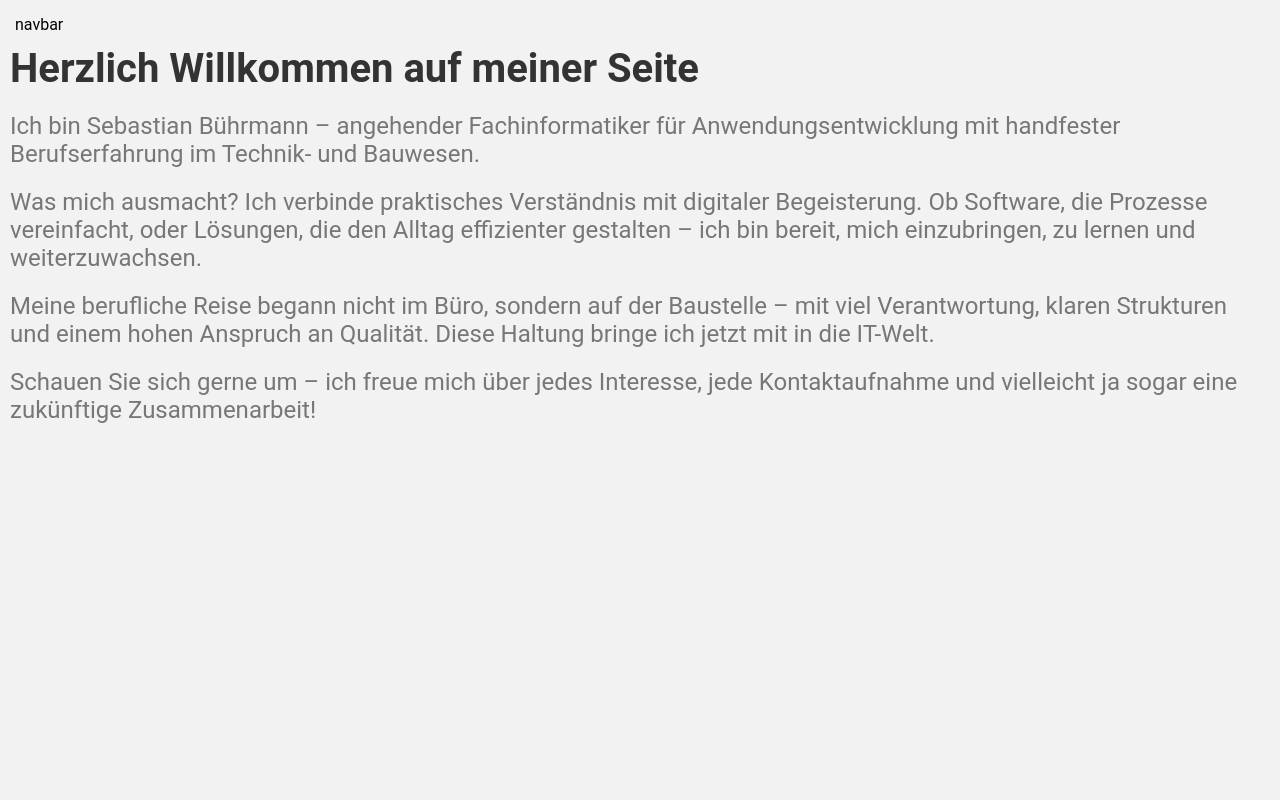
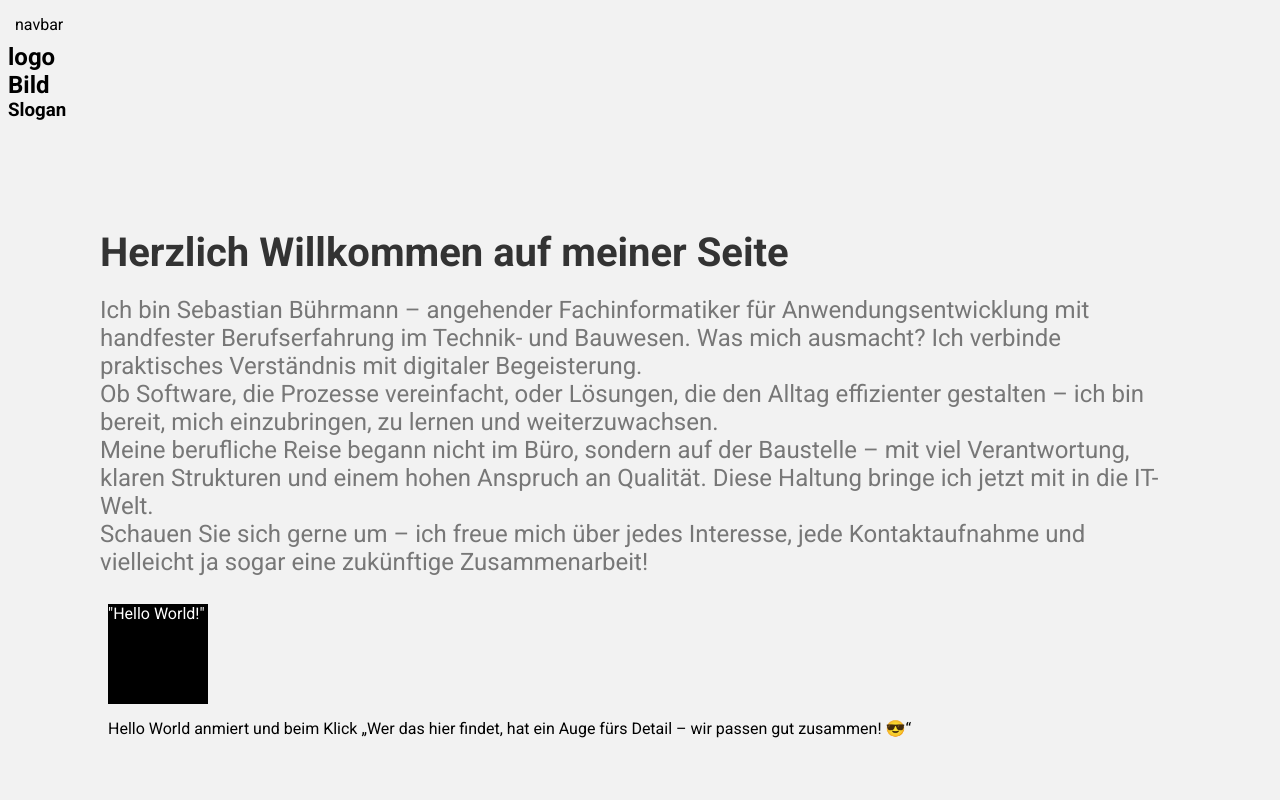
Before and after one commit to sebu1998/Portfolio, a plain HTML site: page index.html in a window 1280 px wide. Shown: the top 800 px of the page. Drawn offline with Linux system fonts and the light colour scheme.

Commit message:
texte + formatierung

```diff
--- a/index.html
+++ b/index.html
@@ -5,7 +5,11 @@
     <meta name="viewport" content="width=device-width, initial-scale=1.0">
     <title>Portfolio Website</title>
 
+    <link rel="preconnect" href="https://fonts.googleapis.com">
+    <link rel="preconnect" href="https://fonts.gstatic.com" crossorigin>
+    <link href="https://fonts.googleapis.com/css2?family=Roboto:ital,wght@0,100..900;1,100..900&display=swap" rel="stylesheet">
     <link rel="stylesheet" href="style.css">
+
 </head>
 <body>
 
@@ -15,19 +19,44 @@
 
     <main>
         <!---- Name / Bild / Slogan -->
-        <section>
+        <section class="logo">
+            <h1>logo</h1>
+            <h2>Bild</h2>
+            <h3>Slogan</h3>
+        </section>
 
+        <!-------------------->
+        <!---- Home Seite ---->
+        <!-------------------->
+        <section class="home">
+            <h1 class="home__title">Herzlich Willkommen auf meiner Seite</h1>
+                <p class="home__description">Ich bin Sebastian Bührmann – angehender Fachinformatiker für Anwendungsentwicklung mit handfester Berufserfahrung im Technik- und Bauwesen.
+                     Was mich ausmacht? Ich verbinde praktisches Verständnis mit digitaler Begeisterung.  <br>Ob Software, die Prozesse vereinfacht, oder Lösungen, die den Alltag effizienter gestalten – ich bin bereit, mich einzubringen, zu lernen und weiterzuwachsen. <br>
+                        Meine berufliche Reise begann nicht im Büro, sondern auf der Baustelle – mit viel Verantwortung, klaren Strukturen und einem hohen Anspruch an Qualität. Diese Haltung bringe ich jetzt mit in die IT-Welt. <br>
+                            Schauen Sie sich gerne um – ich freue mich über jedes Interesse, jede Kontaktaufnahme und vielleicht ja sogar eine zukünftige Zusammenarbeit! <br>
+                </p>
+
+            <div class="home__easterEgg">
+                <div class="home__easterEgg--terminal">
+                    <p> "Hello World!"</p>
+                </div>
+                <p class="home__easterEgg--description">Hello World anmiert und beim Klick „Wer das hier findet, hat ein Auge fürs Detail – wir passen gut zusammen! 😎“</p>
+            </div>
         </section>
 
 
-        <section class="home">
-            <h1 class="home__title">Herzlich Willkommen auf meiner Seite</h1>
-            <p class="home__description">Ich bin Sebastian Bührmann – angehender Fachinformatiker für Anwendungsentwicklung mit handfester Berufserfahrung im Technik- und Bauwesen.</p>
-            <p class="home__description">Was mich ausmacht? Ich verbinde praktisches Verständnis mit digitaler Begeisterung.
-                Ob Software, die Prozesse vereinfacht, oder Lösungen, die den Alltag effizienter gestalten – ich bin bereit, mich einzubringen, zu lernen und weiterzuwachsen.</p>
-            <p class="home__description">Meine berufliche Reise begann nicht im Büro, sondern auf der Baustelle – mit viel Verantwortung, klaren Strukturen und einem hohen Anspruch an Qualität. Diese Haltung bringe ich jetzt mit in die IT-Welt.</p>
-            <p class="home__description">Schauen Sie sich gerne um – ich freue mich über jedes Interesse, jede Kontaktaufnahme und vielleicht ja sogar eine zukünftige Zusammenarbeit!</p>
+        <!-------------------->
+        <!---- Über mich ---->
+        <!-------------------->
+        <section class="about">
+            <h1 class="about__title">Über mich</h1>
+            <p class="about__description">Nach mehreren Jahren als Kolonnenführer im Kabel- und Rohrleitungsbau habe ich eines erkannt:   <br>  <br>
+                Die Digitalisierung verändert alles – und ich will aktiv mitgestalten. <br>  <br>
+                Deshalb habe ich 2025 eine Umschulung zum Fachinformatiker für Anwendungsentwicklung begonnen.
+                Ich liebe es, Probleme zu lösen, Abläufe zu optimieren und Neues zu lernen. <br>  <br>
+                Gerade weil ich nicht den klassischen Weg gegangen bin, bringe ich eine besondere Perspektive mit: Ich kenne die Praxis, weiß wie Prozesse laufen – und wo sie oft stocken. Diese Lücke möchte ich mit durchdachter, gut entwickelter Software schließen. <br>  <br>
         </section>
+
     </main>
 </body>
 </html>
--- a/style.css
+++ b/style.css
@@ -1,15 +1,19 @@
+/*---------------------*/
+/*---- general Settings ---------*/
+/*---------------------*/
 * {
     margin: 0;
     padding: 0;
 }
-
 body {
     font-family: 'Roboto', sans-serif;
     background-color: #f2f2f2;
 }
 
 
-/* Navbar */
+/*---------------------*/
+/*---- Navbar ---------*/
+/*---------------------*/
 .navbar {
     padding: 15px 15px;
     width: 100%;
@@ -18,31 +22,32 @@ body {
 }
 
 
-/* Logo */
+/*---------------------*/
+/*---- Logo -----------*/
+/*---------------------*/
 .logo {
     padding: 8px 8px;
 }
 
 
-/* Home */
+/*---------------------*/
+/*---- Home -----------*/
+/*---------------------*/
 .home {
-    padding: 10px 10px;
+    padding: 100px 100px;
 }
-
 .home__title {
     font-size: 2.5rem;
     font-weight: 700;
     color: #333;
     margin-bottom: 20px;
 }
-
 .home__description {
     font-size: 1.5rem;
     font-weight: 400;
     color: #777;
     margin-bottom: 20px;
 }
-
 .home__easterEgg {
     padding: 8px;
 }
@@ -56,3 +61,12 @@ body {
 }
 .home__easterEgg--terminal p {
 }
+.home__easterEgg--description {
+}
+
+/*---------------------*/
+/*---- Über mich ------*/
+/*---------------------*/
+.about {
+    padding: 100px 100px;
+}
```
